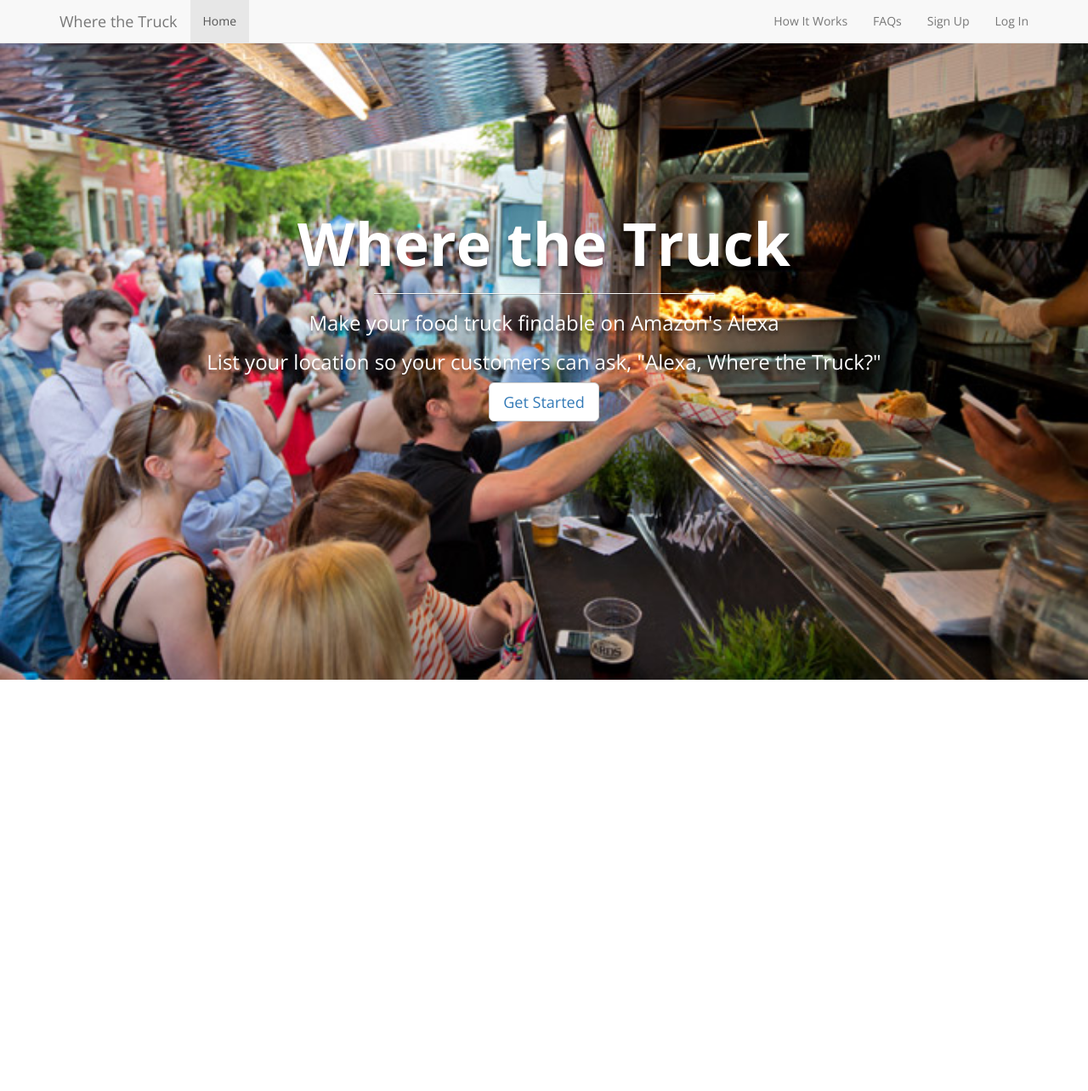
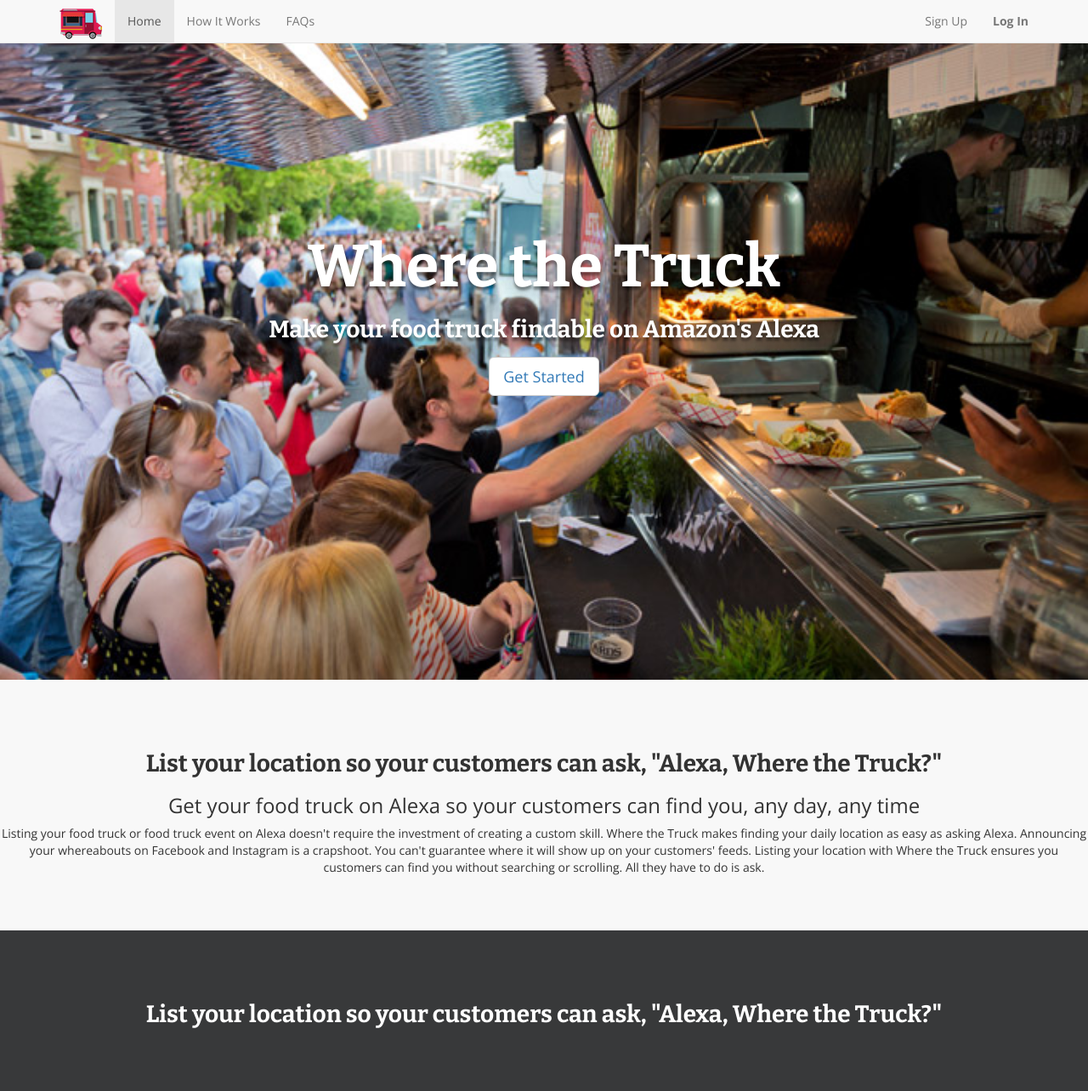
Before and after one commit to elizabethbarr/wherethetruck, a website: page app/index.html in a window 1280 px wide. Shown: the whole page at 85% size. Before the commit the page ends 800 px from the top, so only its background shows below. Drawn offline with nearby package versions, Linux system fonts and the light colour scheme; files that its build step writes are made by us from their sources.

Commit message:
added nav bars on all other pages

```diff
--- a/app/index.html
+++ b/app/index.html
@@ -35,35 +35,60 @@
         <span class="icon-bar"></span>
         <span class="icon-bar"></span>
       </button>
-      <a class="navbar-brand" href="#">Where the Truck</a>
+      <a class="navbar-brand" href="#"><img src="../images/wherethetruck.png" width="50" height="50" alt=""></a>
     </div>
     <div id="navbar" class="collapse navbar-collapse">
       <ul class="nav navbar-nav">
         <li class="active"><a href="#">Home</a></li>
+        <li><a href="#howitworks">How It Works</a></li>
+        <li><a href="#faqs">FAQs</a></li>
       </ul>
       <ul class="nav navbar-nav navbar-right">
-        <li><a href="#howitworks">How It Works</a></li>
-        <li><a href="#faqs">FAQs</a></li>
         <li><a href="#signup">Sign Up</a></li>
-        <li><a href="#login">Log In</a></li>
+        <li><a href="#login"><strong>Log In</strong></a></li>
       </ul>
     </div>
   </div>
  </nav>
 
- <div class="container">
+ <div class="hero-container">
   <div class="row">
     <div class="col-lg-12">
-      <div class="content">
+      <div class="hero-content">
         <h1>Where the Truck</h1>
-        <hr>
-        <h3>Make your food truck findable on Amazon's Alexa</h3>
-        <h3>List your location so your customers can ask, "Alexa, Where the Truck?"</h3>
-        <button class="btn btn-default btn-lg"><a href="#signup">Get Started</a></button>
+          <div class="subhead-content">
+            <h2>Make your food truck findable on Amazon's Alexa</h2>
+          <div class="button-content">
+            <button class="btn btn-default btn-lg"><a href="#signup">Get Started</a></button>
+          </div>
+          </div>
       </div>
     </div>
   </div>
  </div>
+
+  <div class="middle-container">
+    <div class="row">
+    <div class="col-lg-12">
+      <div class="middle-content">
+        <h2>List your location so your customers can ask, "Alexa, Where the Truck?"</h2>
+        <h3>Get your food truck on Alexa so your customers can find you, any day, any time</h3>
+        <span>Listing your food truck or food truck event on Alexa doesn't require the investment of creating a custom skill. Where the Truck makes finding your daily location as easy as asking Alexa.</span>
+        <span>Announcing your whereabouts on Facebook and Instagram is a crapshoot. You can't guarantee where it will show up on your customers' feeds. Listing your location with Where the Truck ensures you customers can find you without searching or scrolling. All they have to do is ask.</span>
+      </div>
+    </div>
+    </div>
+  </div>
+
+  <div class="footer-container">
+    <div class="row">
+    <div class="col-lg-12">
+      <div class="footer-content">
+        <h2>List your location so your customers can ask, "Alexa, Where the Truck?"</h2>
+      </div>
+    </div>
+    </div>
+  </div>
 
 
     <!-- build:js(.) scripts/vendor.js -->
--- a/app/styles/main.css
+++ b/app/styles/main.css
@@ -5,34 +5,55 @@
   padding: 0.2em 0;
 }
 
+body, html {
+    height: 100%;
+}
+body {
+  font-family: 'Bitter', serif;
+  font-family: 'Open Sans', sans-serif;
+}
 
-body {
+.navbar-brand {
+  padding-top: 0.1em;
+}
+
+.hero-container {
     background: url(../images/foodtruckfans.jpg);
     background-size: cover;
     background-position: center;
-}
-
-body,
-html {
     width: 100%;
     height: 100%;
-    font-family: 'Bitter', serif;
-    font-family: 'Open Sans', sans-serif;
-    color: white;
 }
 
 h1 {
   font-weight: 700;
   font-size: 5em;
+  font-family: 'Bitter', serif;
+}
+
+h2 {
+  font-weight: 700;
+  font-size: 2em;
+  font-family: 'Bitter', serif;
+}
+
+h3 {
+  font-weight: 400;
+  font-family: 'Open Sans', sans-serif;
 }
 
 
-.content{
+.hero-content{
   padding-top: 20%;
+  color: white;
   text-align: center;
     text-shadow: 0px 4px 3px rgba(0,0,0,0.4),
                  0px 8px 13px rgba(0,0,0,0.1),
                  0px 18px 23px rgba(0,0,0,0.1);
+}
+
+.button-content {
+  padding-top: 0.5%;
 }
 
 hr {
@@ -40,3 +61,28 @@
     border-top: 1px solid #f8f8f8;
     border-bottom: 1px solid rgba(0,0,0,0.2);
 }
+
+.btn {
+  font-family: 'Open Sans', sans-serif;
+}
+
+.middle-container {
+  background-color: #f8f8f8;
+
+}
+
+.middle-content {
+  padding: 5% 0 5% 0;
+  text-align: center;
+}
+
+.footer-container {
+  background-color: #38393a;
+}
+
+.footer-content {
+  padding: 5% 0 5% 0;
+  color: white;
+  text-align: center;
+
+}
```
Also changed, not shown: app/faqs.html (added, +52 -0 lines), app/howitworks.html (added, +52 -0 lines), app/login.html (added, +1 -0 lines), app/images/wherethetruck.png (added), app/newlisting.html (added), app/signup.html (added), 3 other files.
